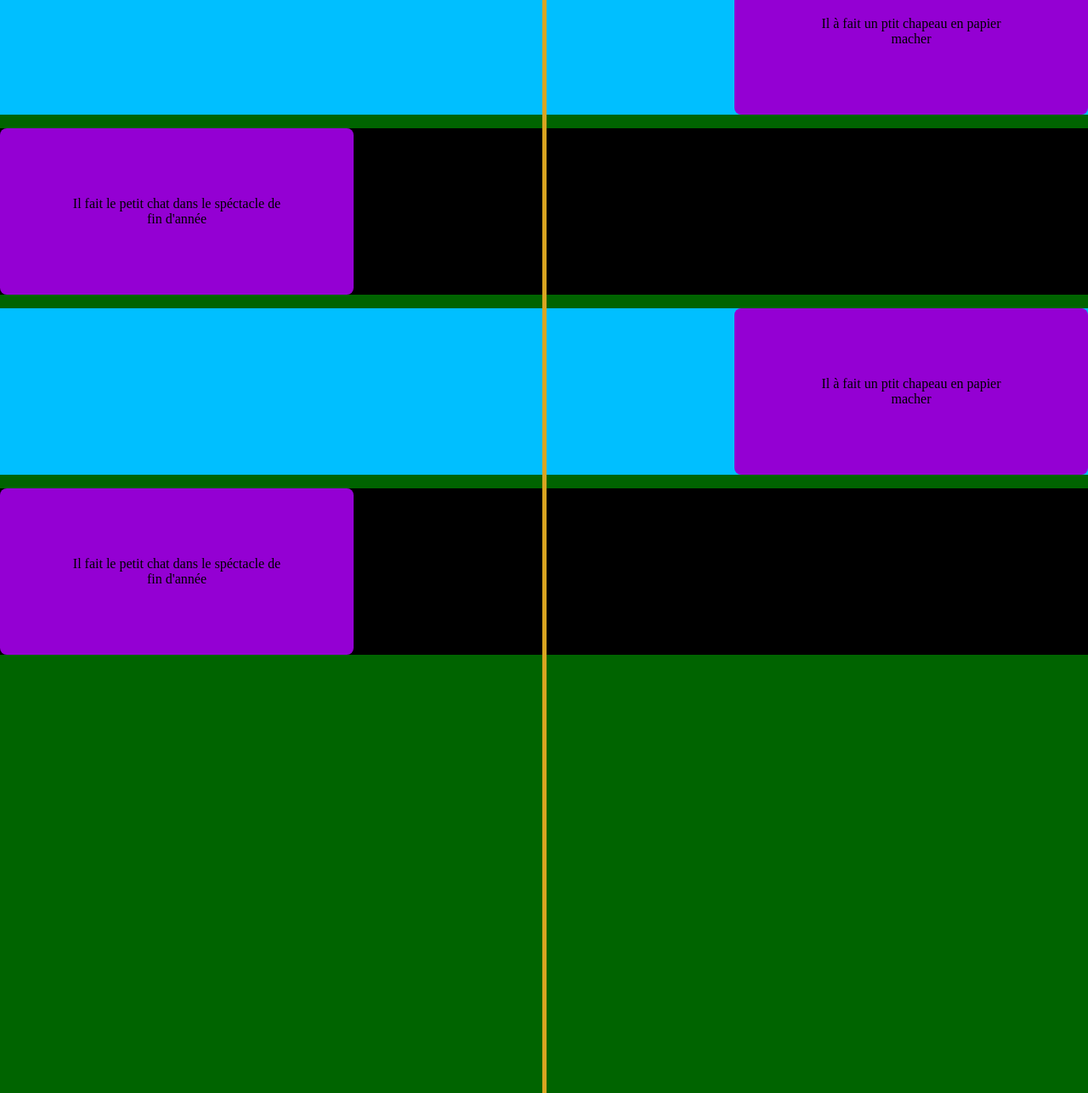
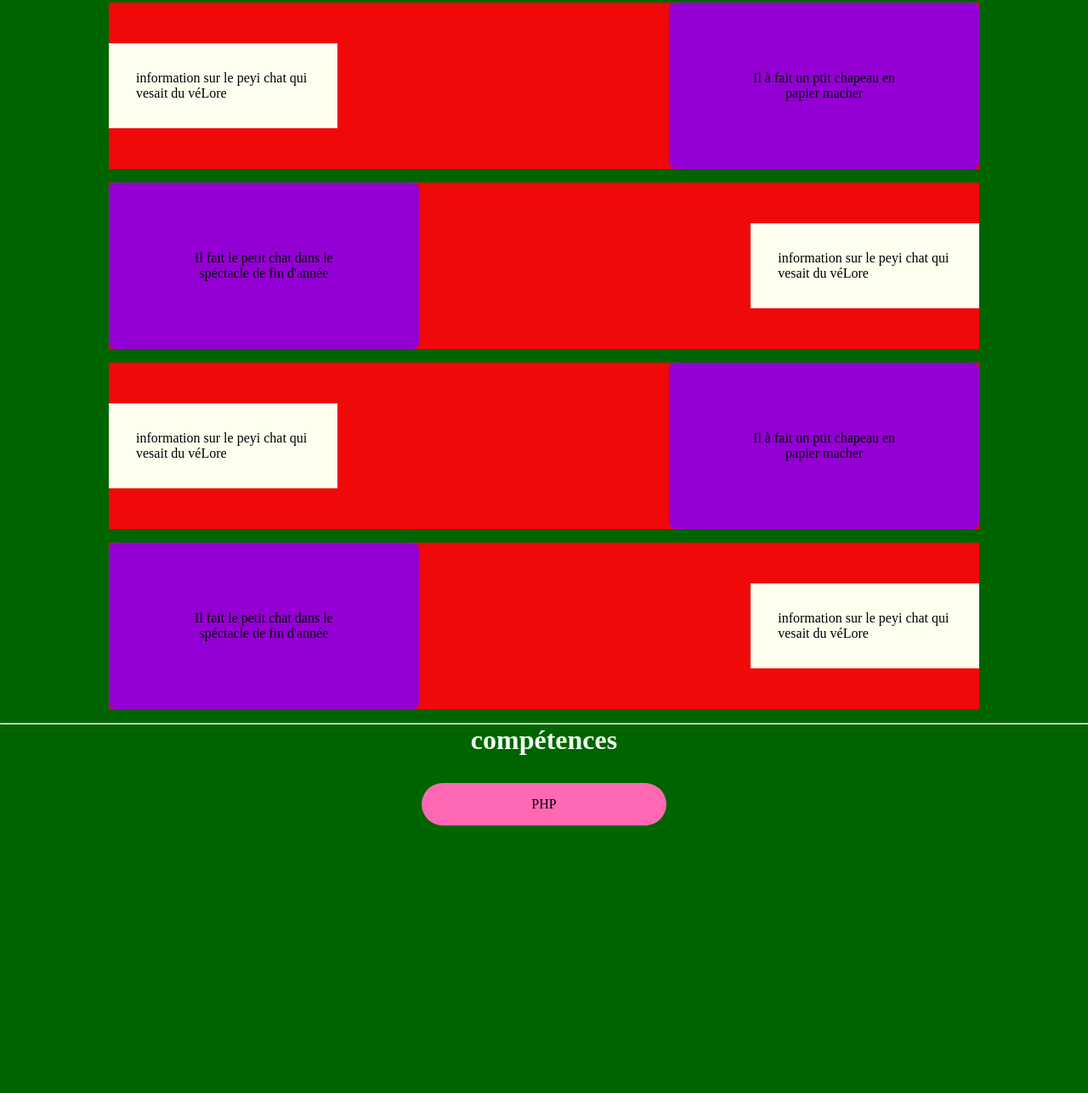
Before and after one commit to geraldan/portfollio, a plain HTML site: page index.html in a window 1280 px wide. Shown: the part 882-2169 px from the top of the page at 85% size. After the commit the page ends 1886 px from the top, so only its background shows below. Drawn offline with Linux system fonts and the light colour scheme.

Commit message:
cleaning css

```diff
--- a/index.html
+++ b/index.html
@@ -9,55 +9,105 @@
     </head>
     <body>
 
-    <div>
 
-     <nav>
+        <nav> <!--Barre de naviguation-->
             <div><a href="">Accueil</a></div>
             <div><a href="">Projet</a></div>
             <div><a href="">Contact</a></div>
         </nav>
-     <div class="LineProjetUn">
-        <hr class="ligneOblique">
-        <hr class="ligneHorizontal">
-     </div>
-     <div class="align">
-        <div class="bar"></div>
-    </div>
+
+
+        <div class="projets"> <!--Projet numero0-->
             <div class="projetLeft">
                 <div class="projet">
-            <p class="left">Il fait le petit chat dans le spéctacle de fin d'année</p>
+                    <p> Il fait le petit chat dans le spéctacle de fin d'année</p>
+                </div>
+                <div class="info">
+                    <p> information sur le peyi chat qui vesait du véLore</p>
                 </div>
             </div>
-    <div class="projetRight">
+        </div>
+
+                                            <!--Projet numéro 1-->
+        <div class="projets">
+            <div class="projetLeft">
+               <div class="info">
+                    <p> information sur le peyi chat qui vesait du véLore</p>
+               </div>
                <div class="projet">
                     <p class="right">Il à fait un ptit chapeau en papier macher</p>
                </div>
             </div>
+        </div>
+                                    <!--Projet numéro2-->
+        <div class="projets">
             <div class="projetLeft">
                 <div class="projet">
-            <p class="left">Il fait le petit chat dans le spéctacle de fin d'année</p>
+                    <p>Il fait le petit chat dans le spéctacle de fin d'année</p>
                 </div>
+                <div class="info">
+                   <p>information sur le peyi chat qui vesait du véLorem ipsum dolor sit, amet consectetur adipisicing elit. Similique dolorum aliquam quos totam, soluta reprehenderit quod dolores et pariatur aperiam velit animi a eveniet dfg segstrgs srgserg srgsergserg rgsergerg esrgsergseg sregsergs sregserg erges ergesgsergr rgg rgesrges ergesg ergsrgergreg </p>
                </div>
-    <div class="projetRight">
-        <div class="projet">
-            <p class="right">Il à fait un ptit chapeau en papier macher</p>
-        </div>
-    </div>
-    <div class="projetLeft">
-        <div class="projet">
-            <p class="left">Il fait le petit chat dans le spéctacle de fin d'année</p>
-        </div>
-    </div>
-    <div class="projetRight">
-        <div class="projet">
-            <p class="right">Il à fait un ptit chapeau en papier macher</p>
-        </div>
-    </div>
-    <div class="projetLeft">
-        <div class="projet">
-            <p class="left">Il fait le petit chat dans le spéctacle de fin d'année</p>
             </div>
         </div>
 
+                                    <!--Projet numéro3-->
+        <div class="projets">
+            <div class="projetLeft">
+                <div class="info">
+                     <p> information sur le peyi chat qui vesait du véLore</p>
+                </div>
+                <div class="projet">
+                    <p>Il à fait un ptit chapeau en papier macher</p>
+                </div>
+            </div>
+        </div>
+
+                                    <!--Projet numéro4-->
+        <div class="projets">
+            <div class="projetLeft">
+                <div class="projet">
+                    <p> Il fait le petit chat dans le spéctacle de fin d'année</p>
+                </div>
+                <div class="info">
+                   <p> information sur le peyi chat qui vesait du véLore</p>
+                </div>
+            </div>
+        </div>
+
+                                    <!--Projet numéro5-->
+        <div class="projets">
+            <div class="projetLeft">
+                <div class="info">
+                     <p> information sur le peyi chat qui vesait du véLore</p>
+                </div>
+                <div class="projet">
+                    <p> Il à fait un ptit chapeau en papier macher</p>
+                </div>
+            </div>
+        </div>
+
+        <!--Projet numéro6-->
+        <div class="projets">
+            <div class="projetLeft">
+               <div class="projet">
+                   <p> Il fait le petit chat dans le spéctacle de fin d'année</p>
+               </div>
+               <div class="info">
+                  <p> information sur le peyi chat qui vesait du véLore</p>
+               </div>
+            </div>
+        </div>
+
+        <!--Ligne de démarcation-->
+        <hr>
+
+        <!--Compétence-->
+        <h2>compétences</h2>
+        <div class="competency">
+            <img src="" alt="">
+            <img src="" alt="">
+            <div class="php">PHP</div>
+        </div>
     </body>
 </html>
--- a/style.css
+++ b/style.css
@@ -2,6 +2,7 @@
     margin: 0;
     padding: 0;
 }
+
 body{
     background-color: darkgreen;
 }
@@ -15,38 +16,72 @@ nav{
     font: 2em serif;
     font-weight: bold;
 }
-.lineProjet{
-    position: relative;
-}
-.align{
-    display: flex;
-    justify-content: center;
-}
-.bar{
-    position: absolute;
-    background-color: goldenrod;
-    width: 5px;
-    height: 2000px;
+.projets{
+    margin: 0 10%;
+    width: 80%;
+
 }
 
 .projetLeft{
-    background-color: rgb(0, 0, 0);
+    display: flex;
+    justify-content: space-between;
+    align-items: center;
+    background-color: rgb(240, 9, 9);
     margin: 1em 0;
+}
 
-
-}
-.projetRight{
-    background-color: deepskyblue;
-    display: flex;
-    justify-content: flex-end;
-    margin: 1em 0;
+.info{
+    background-color: ivory;
+    width: 20%;
+    padding: 2em;
 
 }
 
 .projet{
     background-color: darkviolet;
     width: 20%;
+    height: 200%;
     padding:5em;
     text-align: center;
+    align-items: center;
     border-radius: 0.5em;
 }
+
+
+h2{
+   text-align: center;
+   font-size: xx-large;
+   color: honeydew;
+
+}
+.competency{
+    display: flex;
+    justify-content: center;
+
+}
+.html{
+    background-color: hotpink;
+    text-align: center;
+    width: 20%;
+    margin: 2em auto;
+    border-radius: 2em;
+    padding: 1em;
+
+}
+.css{
+    background-color: hotpink;
+    text-align: center;
+    width: 20%;
+    margin: 2em auto;
+    border-radius: 2em;
+    padding: 1em;
+
+}
+.php{
+    background-color: hotpink;
+    text-align: center;
+    width: 20%;
+    margin: 2em auto;
+    border-radius: 2em;
+    padding: 1em;
+}
```
Also changed, not shown: src/2000px-HTML5_Shiny_Icon.svg.png (added), src/CSS3_and_HTML5_logos_and_wordmarks.svg.png (added), src/CSS3_logos.gif (added), src/HTML5_logo.gif (added). Lines whose indentation alone changed are shown as unchanged.
